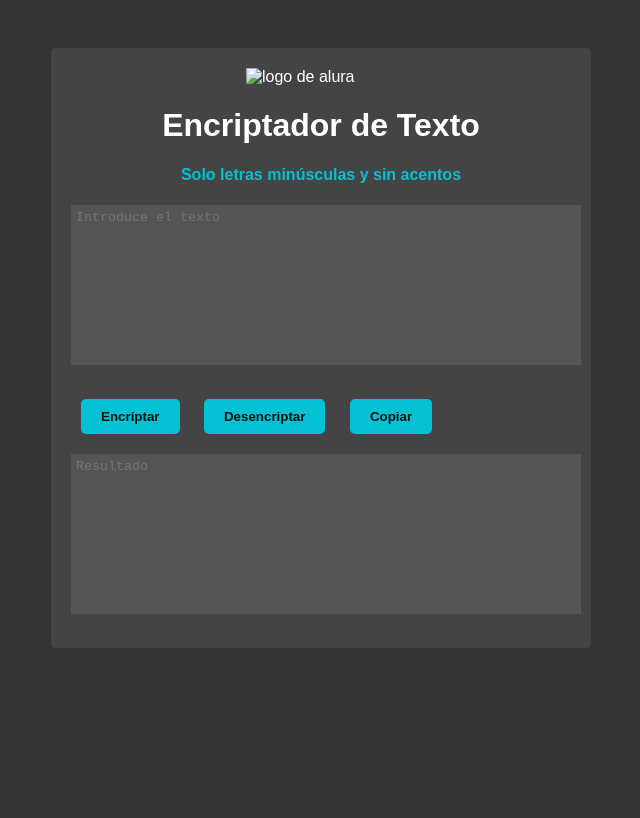
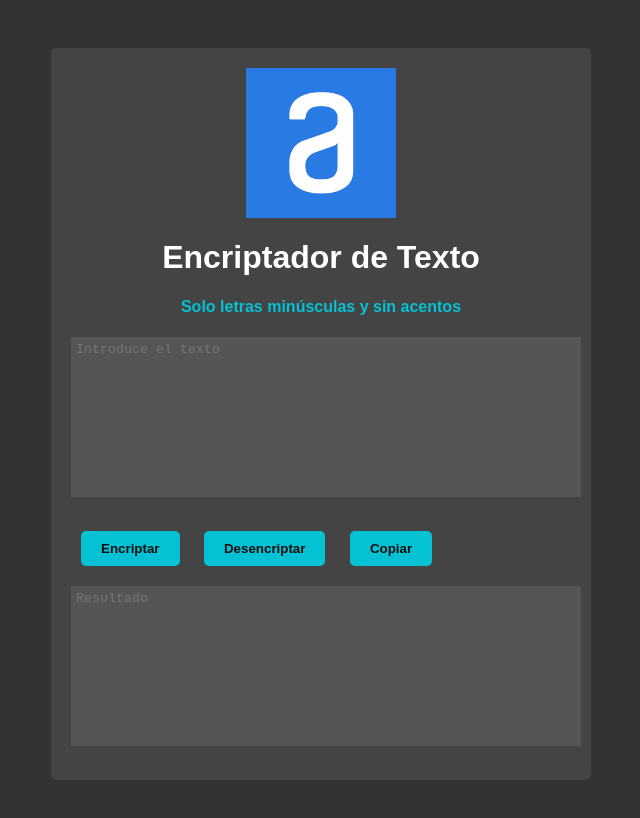
Before and after one commit to miradacsc/Alura_challengeOne_Encriptador, a plain HTML site: page index.html in a window 1280 px wide. Shown: the whole page, without its empty margins (319-959 px from the left). Drawn offline with nearby package versions, Linux system fonts and the light colour scheme; the site is published under a folder, as on GitHub Pages, so addresses that start at the root find nothing.

Commit message:
correcion ruteo img logo

```diff
--- a/index.html
+++ b/index.html
@@ -13,7 +13,7 @@
 <body>
 
   <div class="container">
-    <img class="logo" src="/aluraLogo.png" alt="logo de alura">
+    <img class="logo" src="./img/aluraLogo.png" alt="logo de alura">
     <h1>Encriptador de Texto</h1>
     <h4 class="informacion">Solo letras minúsculas y sin acentos</h4>
     <textarea id="input" placeholder="Introduce el texto" oninput="resetOutput()"></textarea>
```
Also changed, not shown: img/aluraLogo.png (renamed from aluraLogo.png).
